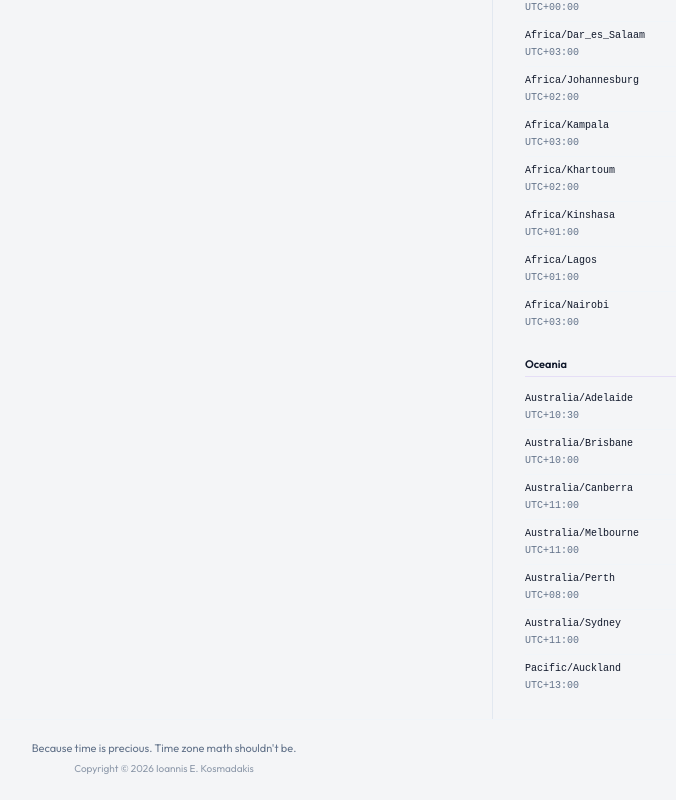
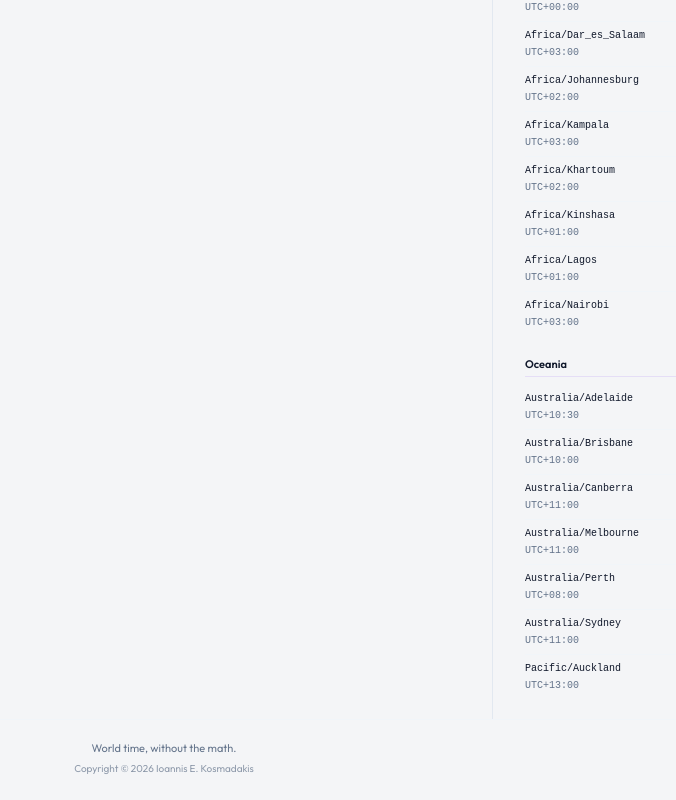
Before and after one commit to iekosmadakis/oclocked, a React (Vite) app: page / in a window 1280 px wide. Shown: the part 3498-4298 px from the top of the page, without its empty margins (476-1152 px from the left). Built offline with nearby package versions, Linux system fonts and the light colour scheme.

Commit message:
Update footer tagline in AppShell component.

```diff
--- a/src/components/AppShell.tsx
+++ b/src/components/AppShell.tsx
@@ -145,7 +145,7 @@ export function AppShell({
         <Sidebar baseTime={baseTime} use24h={use24h} />
       </main>
       <footer className={styles.footer}>
-        <p className={styles.tagline}>Because time is precious. Time zone math shouldn't be.</p>
+        <p className={styles.tagline}>World time, without the math.</p>
         <p className={styles.copyright}>Copyright © 2026 Ioannis E. Kosmadakis</p>
       </footer>
     </div>
```
